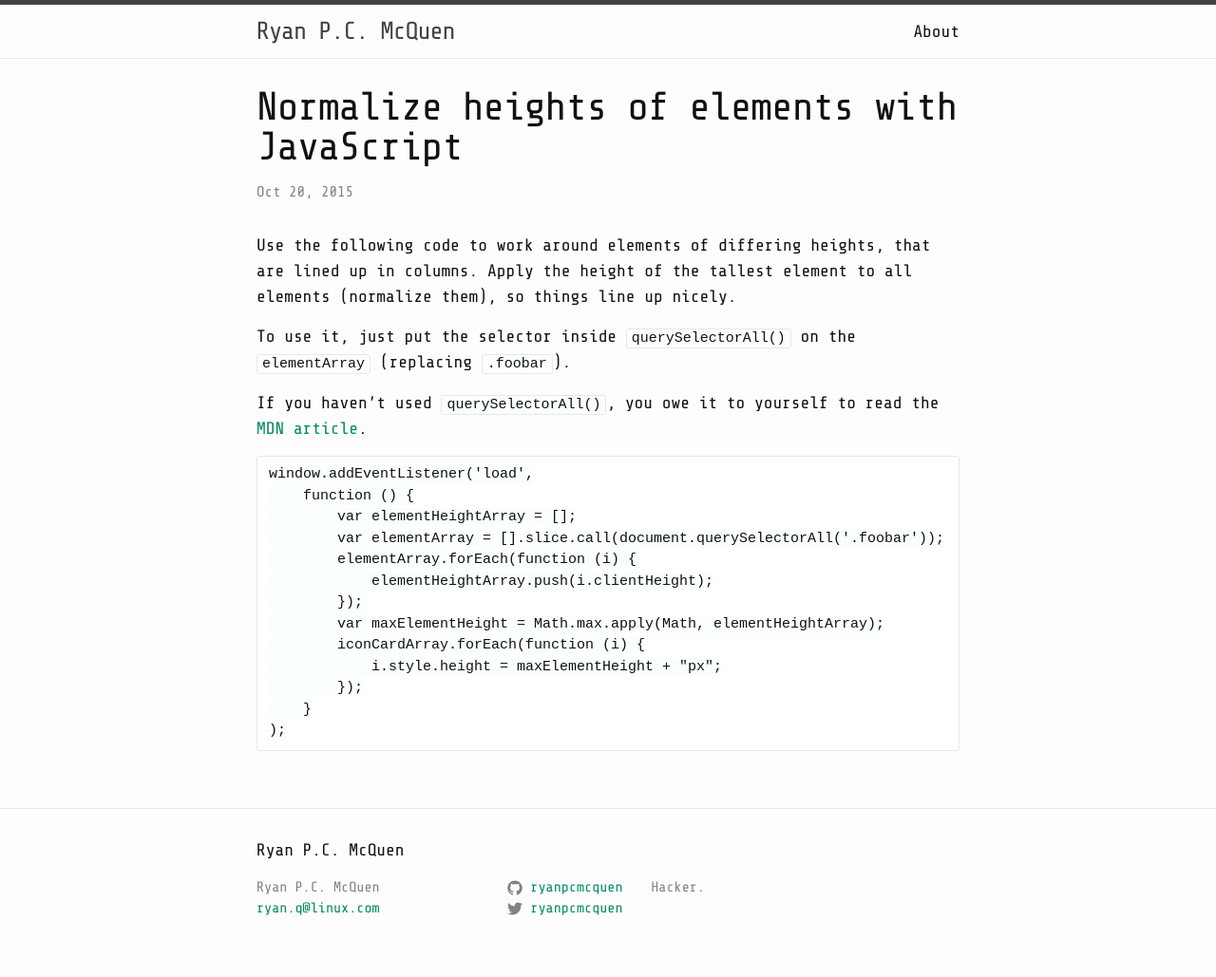
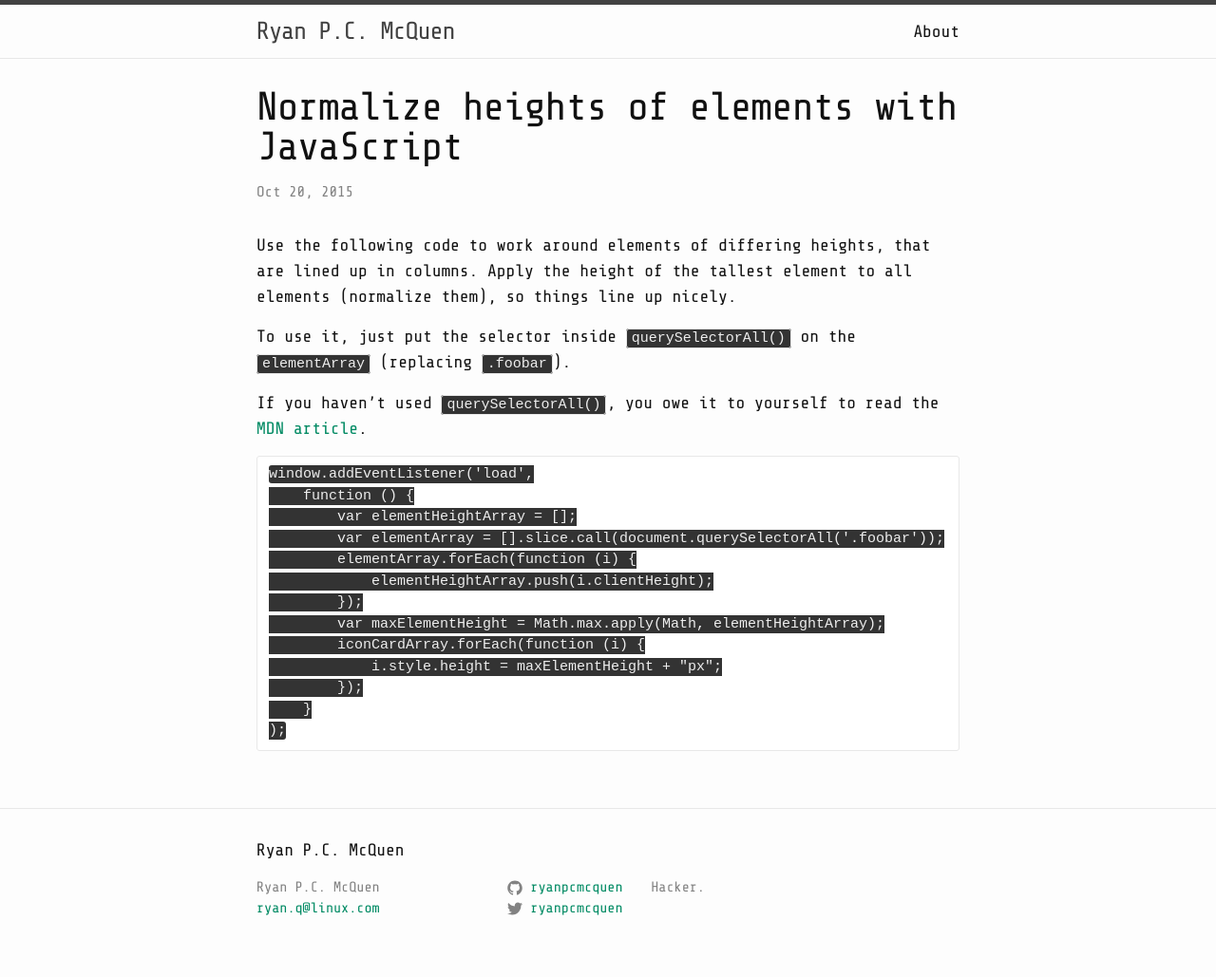
Before and after one commit to ryanpcmcquen/ryanpcmcquen.github.io, a Jekyll site: the page built from _posts/2015-10-20-normalize-element-heights.md, in a window 1280 px wide. Shown: the whole page at 95% size. Built offline with Jekyll 4.4.1, drawn with Linux system fonts in a browser that asks for light colours.

Commit message:
go dark for code

```diff
--- a/_sass/_base.scss
+++ b/_sass/_base.scss
@@ -133,8 +133,8 @@ code {
     /* // old color
     background-color: #eef;
     */
-    /* green helps you think */
-    background-color: #fafffe;
+    background-color: #333333;
+    color: #eeeeee;
 }
 
 code {
```
